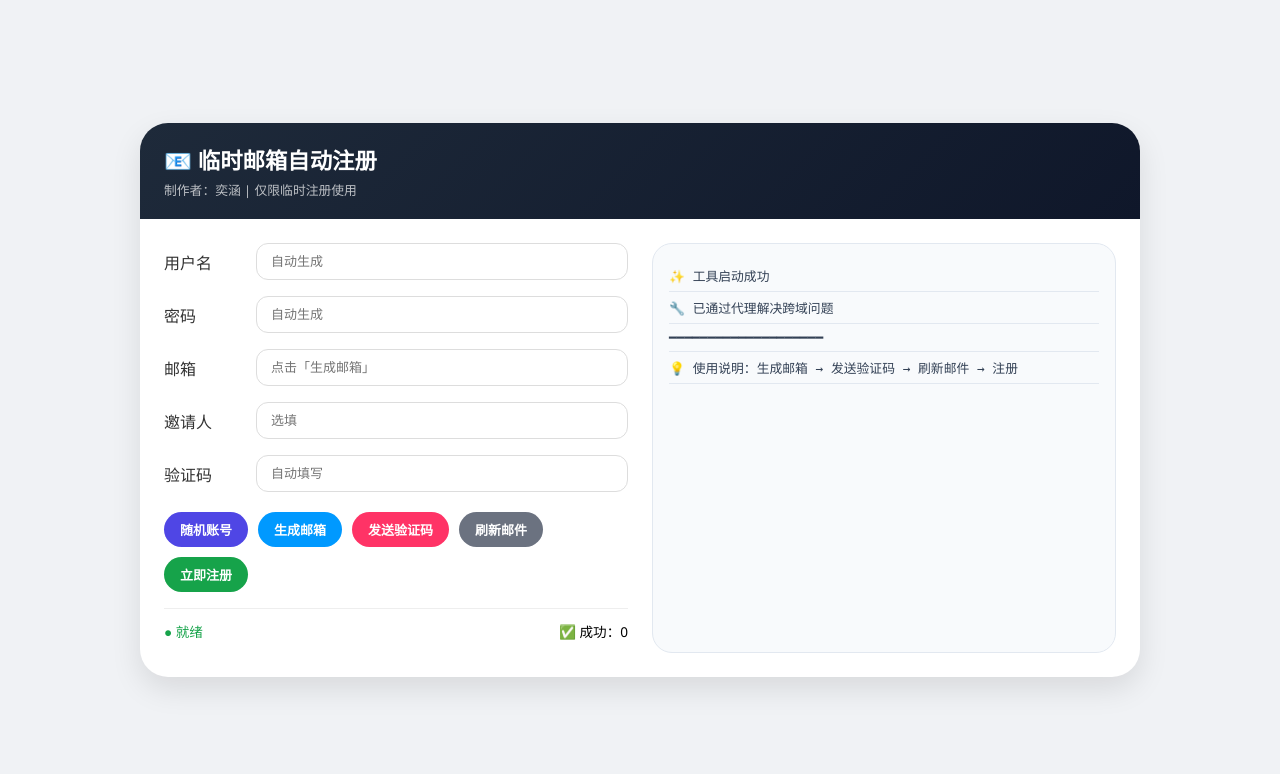
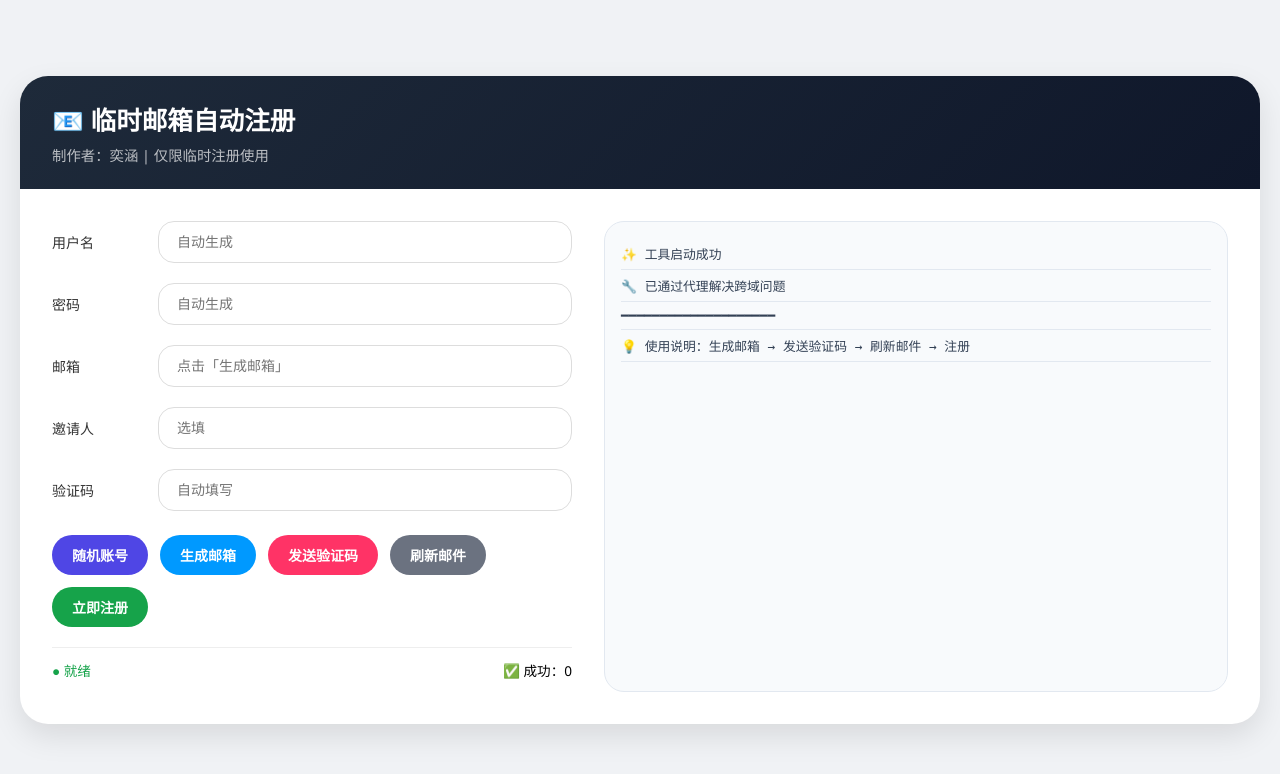
Before and after one commit to yihangyx/zhuci2026, a plain HTML site: page index.html in a window 1280 px wide. Drawn offline with Linux system fonts and the light colour scheme.

Commit message:
Increase UI size for browser homepage

```diff
--- a/index.html
+++ b/index.html
@@ -16,7 +16,7 @@
             align-items: center;
         }
         .container {
-            max-width: 1000px;
+            max-width: 1400px;
             width: 100%;
             background: white;
             border-radius: 28px;
@@ -25,45 +25,45 @@
         }
         .header {
             background: linear-gradient(135deg, #1e2a3a, #0f172a);
-            padding: 20px 24px;
+            padding: 24px 32px;
             color: white;
         }
-        .header h1 { font-size: 1.4rem; margin-bottom: 4px; }
-        .header p { opacity: 0.7; font-size: 0.8rem; }
+        .header h1 { font-size: 1.6rem; margin-bottom: 6px; }
+        .header p { opacity: 0.7; font-size: 0.9rem; }
         .content {
-            padding: 24px;
+            padding: 32px;
             display: flex;
-            gap: 24px;
+            gap: 32px;
         }
         .left-section {
             flex: 1;
-            min-width: 350px;
+            min-width: 400px;
         }
         .right-section {
-            flex: 1;
-            min-width: 350px;
+            flex: 1.2;
+            min-width: 500px;
             display: flex;
             flex-direction: column;
         }
-        .field { margin-bottom: 16px; display: flex; align-items: center; gap: 12px; flex-wrap: wrap; }
-        .field label { width: 80px; font-weight: 500; color: #333; }
+        .field { margin-bottom: 20px; display: flex; align-items: center; gap: 16px; flex-wrap: wrap; }
+        .field label { width: 90px; font-weight: 500; color: #333; font-size: 14px; }
         .field input {
             flex: 1;
-            padding: 10px 14px;
+            padding: 12px 18px;
             border: 1px solid #ddd;
-            border-radius: 12px;
-            font-size: 13px;
+            border-radius: 16px;
+            font-size: 14px;
             outline: none;
             transition: 0.2s;
         }
         .field input:focus { border-color: #4F46E5; box-shadow: 0 0 0 3px rgba(79,70,229,0.1); }
-        .btn-group { display: flex; gap: 10px; flex-wrap: wrap; margin: 20px 0 16px; }
+        .btn-group { display: flex; gap: 12px; flex-wrap: wrap; margin: 24px 0 20px; }
         .btn {
-            padding: 8px 16px;
-            border-radius: 32px;
+            padding: 10px 20px;
+            border-radius: 40px;
             border: none;
             font-weight: 600;
-            font-size: 13px;
+            font-size: 14px;
             cursor: pointer;
             transition: 0.2s;
         }
```
